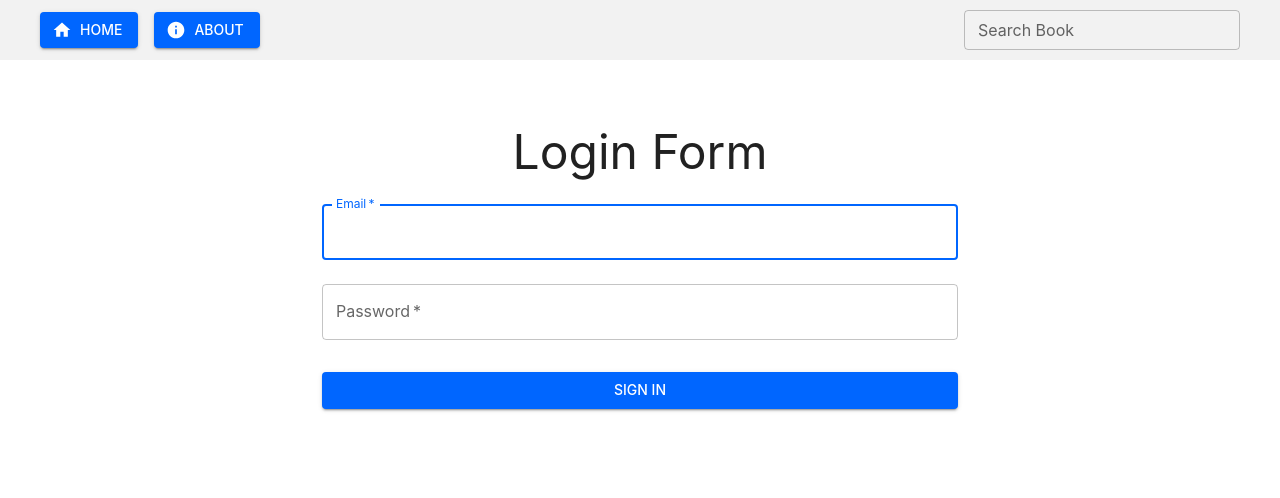
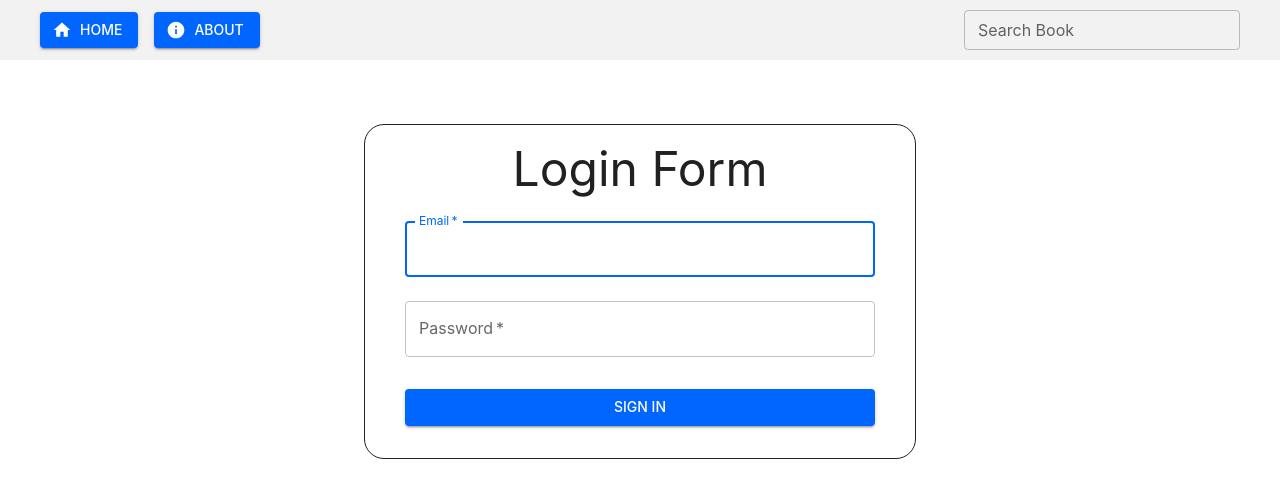
Before and after one commit to vanthan04/SE104_FE, a React (Create React App) app: page / in a window 1280 px wide. Shown: the top 498 px of the page. Built offline with nearby package versions, Linux system fonts and the light colour scheme.

Commit message:
update Login

```diff
--- a/public/index.html
+++ b/public/index.html
@@ -1,6 +1,5 @@
 <!DOCTYPE html>
 <html lang="en">
-
 <head>
   <meta charset="utf-8" />
   <link rel="icon" href="%PUBLIC_URL%/favicon.ico" />
@@ -12,7 +11,7 @@
       manifest.json provides metadata used when your web app is installed on a
       user's mobile device or desktop. See https://developers.google.com/web/fundamentals/web-app-manifest/
     -->
-  <link rel="manifest" href="%PUBLIC_URL%/manifest.json" />
+  <link rel="manifest" crossorigin="use-credentials" href="%PUBLIC_URL%/manifest.json" />
   <!--
       Notice the use of %PUBLIC_URL% in the tags above.
       It will be replaced with the URL of the `public` folder during the build.
--- a/src/components/LoginForm/index.js
+++ b/src/components/LoginForm/index.js
@@ -2,19 +2,11 @@ import { Box, Container, TextField, Typography, Button } from '@mui/material'
 import React from 'react'
 
 const LoginForm = () => {
-     const handleSubmit = (event) => {
-          event.preventDefault();
-          const data = new FormData(event.currentTarget);
-          console.log({
-               email: data.get('email'),
-               password: data.get('password'),
-          });
-     };
-
      return (
           <Container
+               sx = {{height: '60vh'}}
                component='main'
-               maxWidth='sx'
+               maxWidth='sm'
           >
                <Box
                     sx={{
@@ -22,12 +14,16 @@ const LoginForm = () => {
                          display: 'flex',
                          flexDirection: 'column',
                          alignItems: 'center',
+                         border: 'solid 1px',
+                         padding: '16px',
+                         borderRadius: '20px',
+                         px: 5
                     }}>
                     <Typography component='h1' variant='h3'>
                          Login Form
                     </Typography>
 
-                    <Box component='form' onSubmit={handleSubmit} noValidate sx={{ mt: 1 }}>
+                    <Box component='form' noValidate sx={{ mt: 1}}>
                          <TextField
                               margin='normal'
                               required
```
